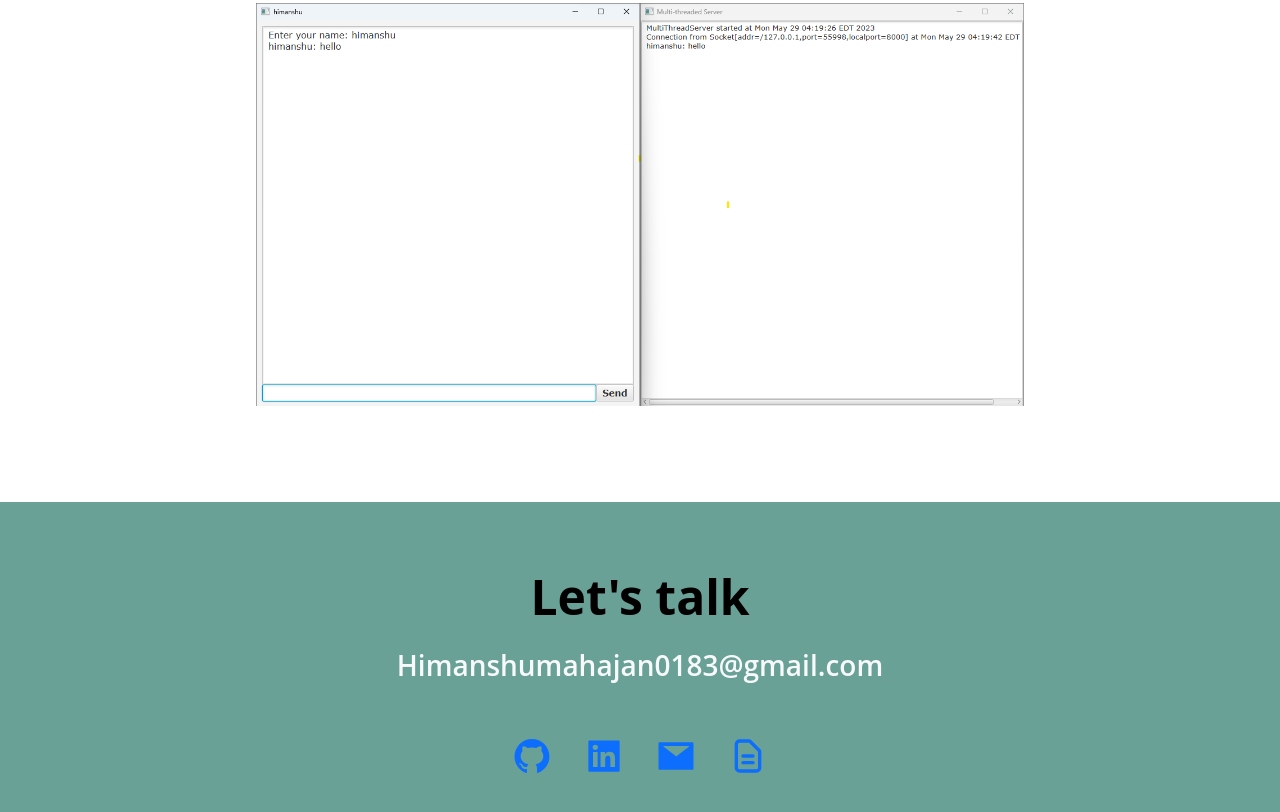
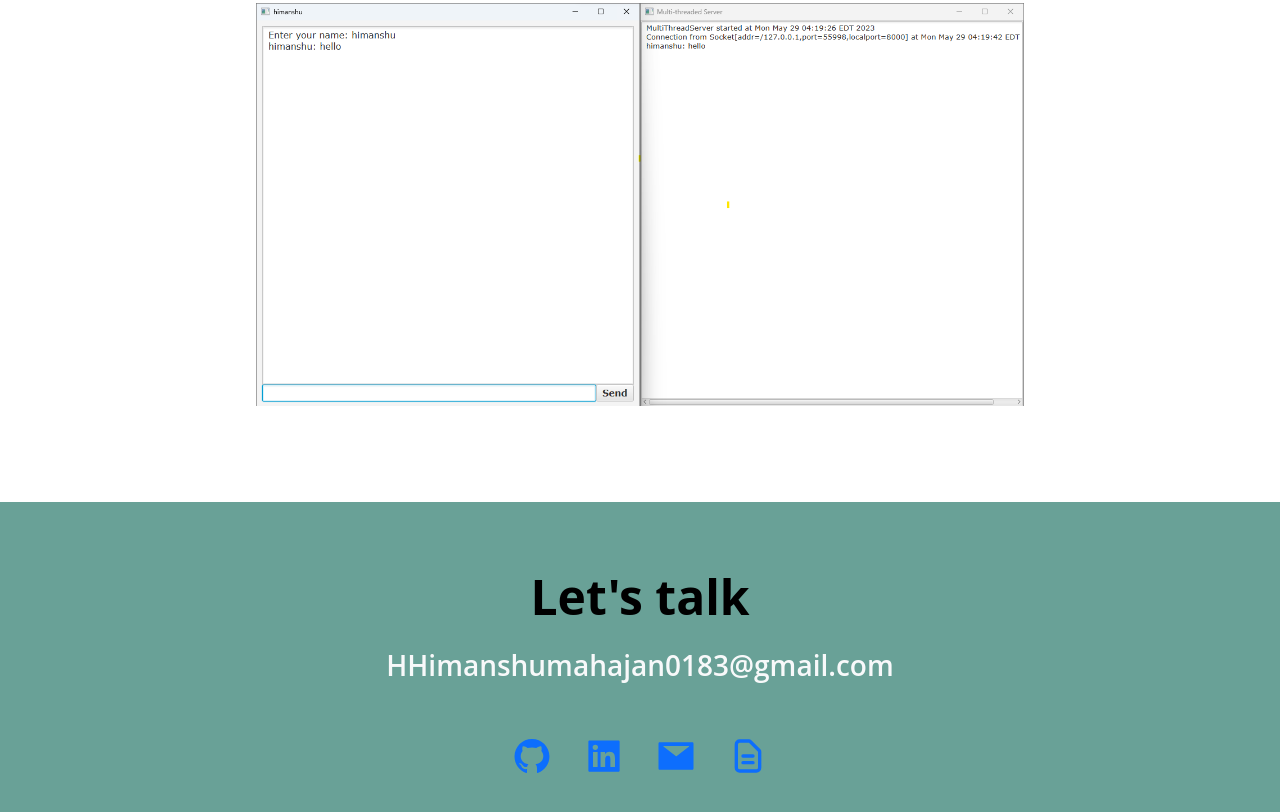
Before and after one commit to Himanshu0183/Himanshu0183.github.io, a plain HTML site: page index.html in a window 1280 px wide. Shown: the part 3728-4540 px from the top of the page. Drawn offline with nearby package versions, Linux system fonts and the light colour scheme.

Commit message:
Update index.html

```diff
--- a/index.html
+++ b/index.html
@@ -246,7 +246,7 @@
 
     <section id="contact" class="text-light">
         <h1 class="text-center">Let's talk</h1>
-        <h2 class="text-center">Himanshumahajan0183@gmail.com</h2>
+        <h2 class="text-center">HHimanshumahajan0183@gmail.com</h2>
         <div class="contact__links d-flex justify-content-center">
             <a href=" https://github.com/himanshu0183 " class="contact__icon fs-1 p-3" target="_blank ">
                 <svg stroke="currentColor " fill="currentColor " stroke-width="0 " viewBox="0 0 1024 1024 " class="contact__icons " height="1em " width="1em" xmlns="http://www.w3.org/2000/svg "><path d="M511.6 76.3C264.3 76.2 64 276.4 64 523.5 64 718.9 189.3 885 363.8 946c23.5 5.9 19.9-10.8 19.9-22.2v-77.5c-135.7 15.9-141.2-73.9-150.3-88.9C215 726 171.5 718 184.5 703c30.9-15.9 62.4 4 98.9 57.9 26.4 39.1
```
